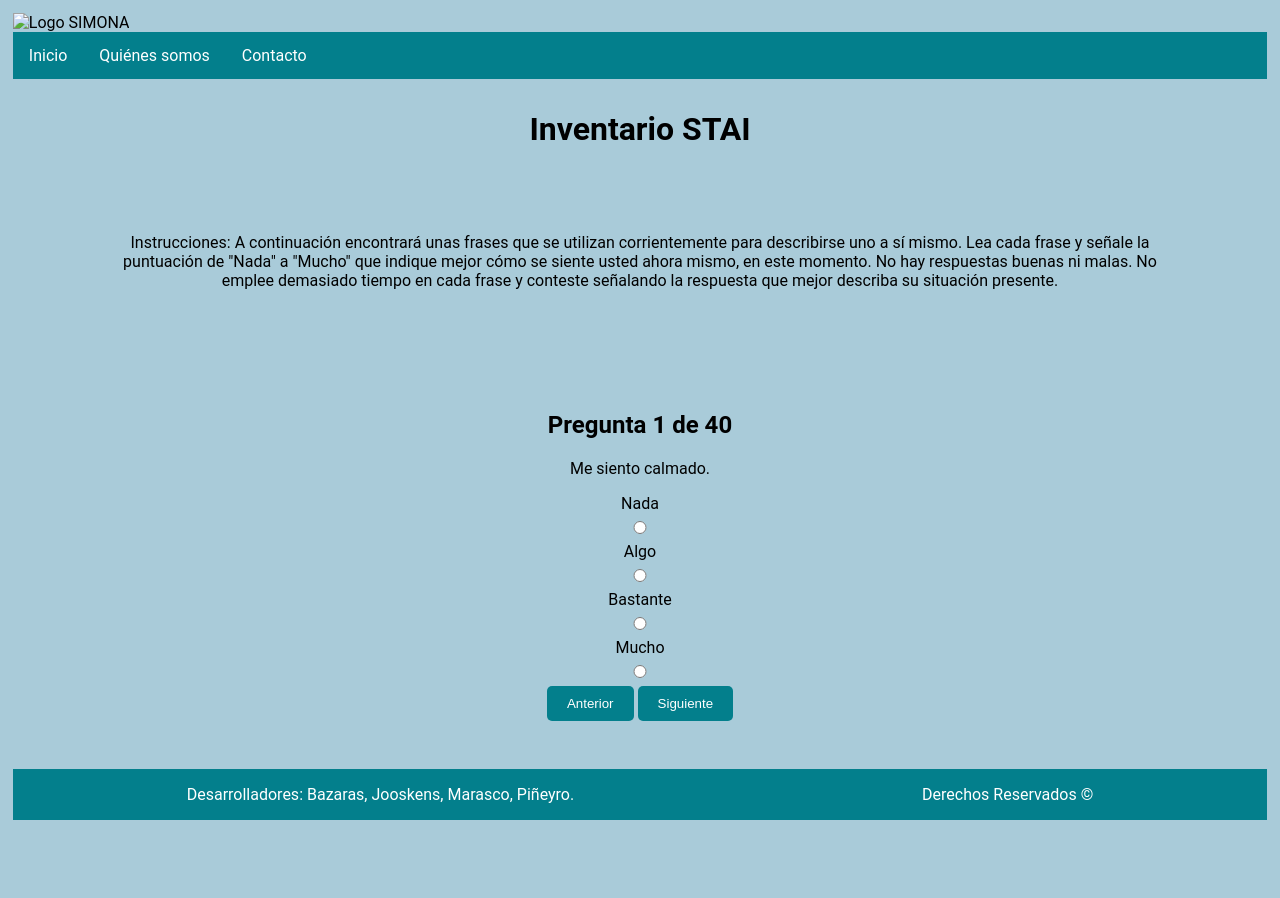
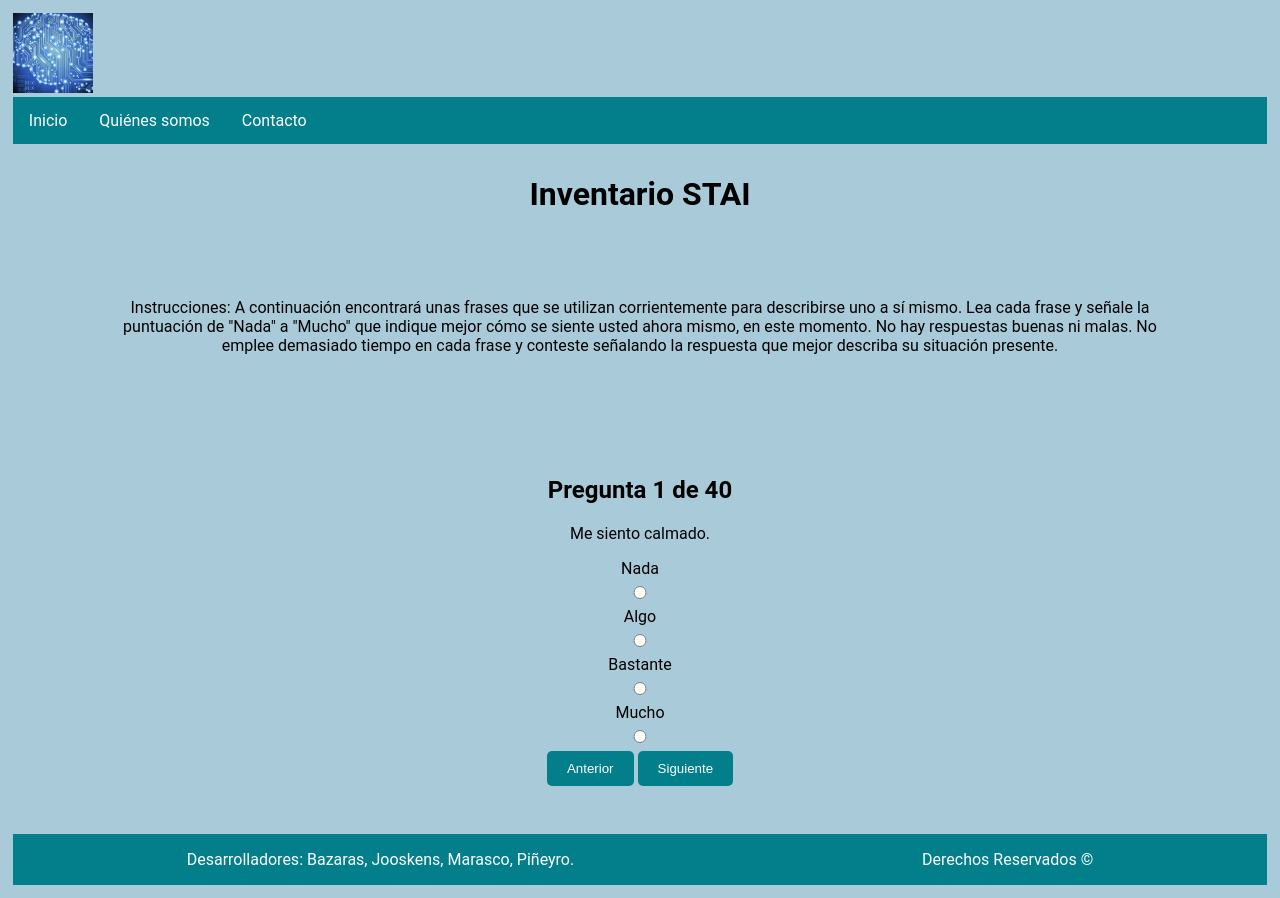
Before and after one commit to Diego-Pineyro/SIMONA-con-JS, a plain HTML site: page cuestionario.html in a window 1280 px wide. Before the commit the page ends 833 px from the top, so only its background shows below. Drawn offline with Linux system fonts and the light colour scheme.

Commit message:
Update cuestionario.html
Agrego logo Labo

```diff
--- a/cuestionario.html
+++ b/cuestionario.html
@@ -10,7 +10,7 @@
     <header>
         <nav>
             <div>
-                <img src="" alt="Logo SIMONA">
+                <img src="Logo-LINIAFE.jpg" alt="LINIAFE" id="Logo-LINIAFE">
             </div>
             <ul>
                 <li><a href='/'>Inicio</a></li>
```
